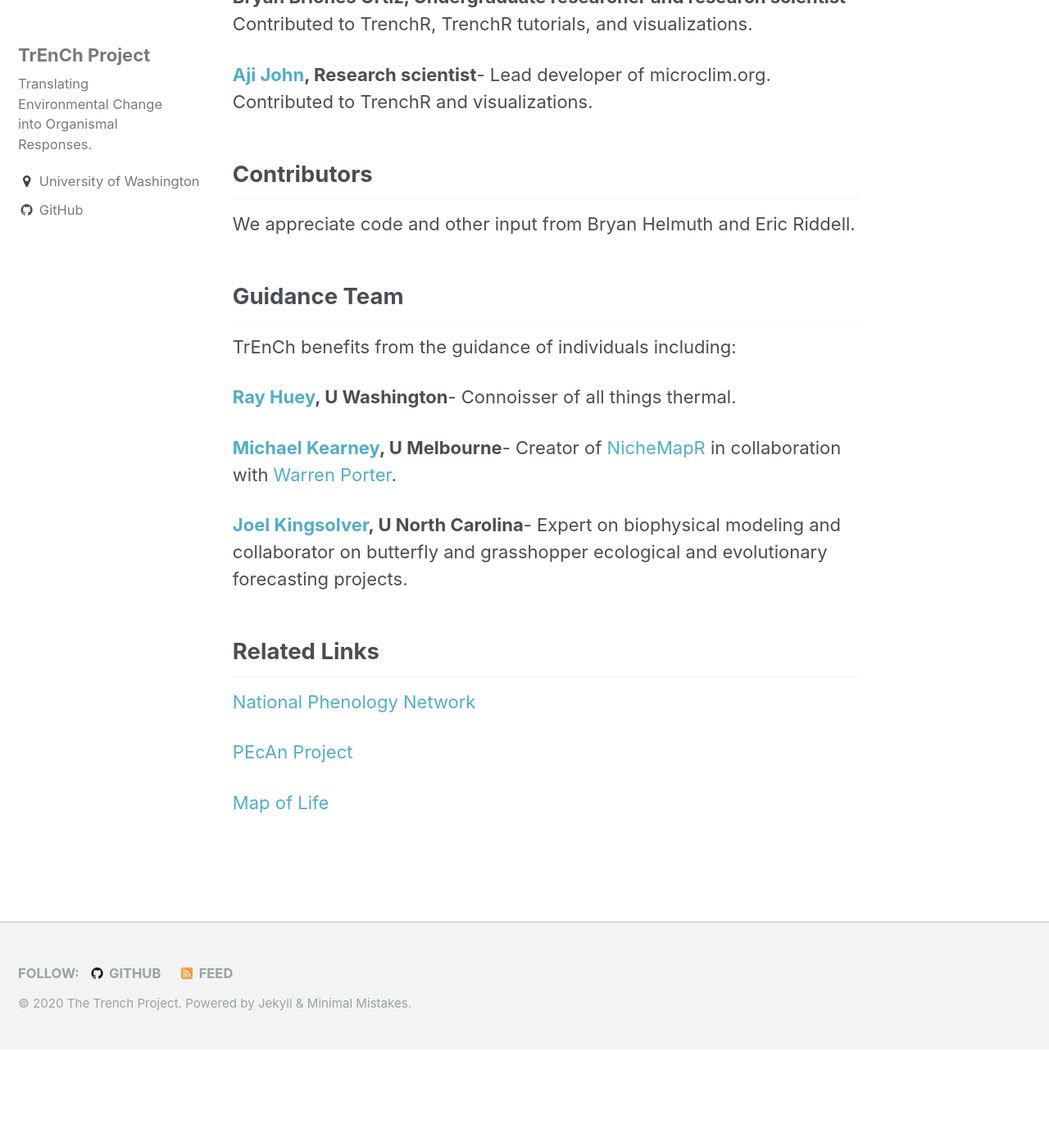
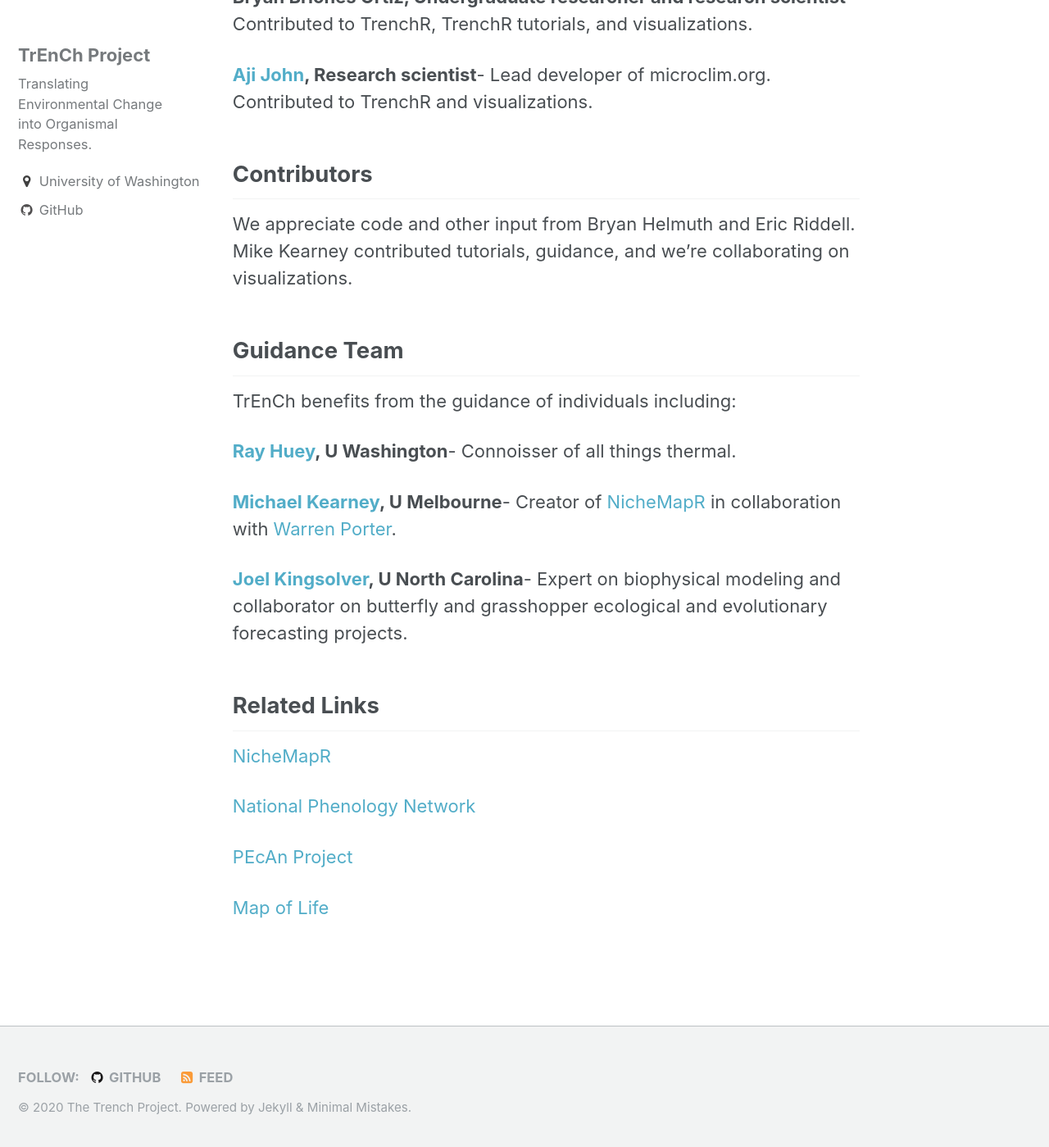
Before and after one commit to trenchproject/trenchproject.github.io, a Jekyll site: the page built from _pages/people.md, in a window 1280 px wide and 1400 px high, scrolled down 988 px. Shown: the whole window at 82% size. Built offline with Jekyll 4.4.1, drawn with Linux system fonts in a browser that asks for light colours; before the commit the page ends 2268 px from its top, so only the background shows below that.

Commit message:
Update people.md

```diff
--- a/_pages/people.md
+++ b/_pages/people.md
@@ -24,7 +24,7 @@ header:
 **[Aji John](http://www.ajijohn.com/), Research scientist**- Lead developer of microclim.org. Contributed to TrenchR and visualizations.
 
 ## Contributors
-We appreciate code and other input from Bryan Helmuth and Eric Riddell.
+We appreciate code and other input from Bryan Helmuth and Eric Riddell. Mike Kearney contributed tutorials, guidance, and we're collaborating on visualizations.
 
 ## Guidance Team
 
@@ -37,6 +37,7 @@ TrEnCh benefits from the guidance of individuals including:
 **[Joel Kingsolver](http://jgking.web.unc.edu/), U North Carolina**- Expert on biophysical modeling and collaborator on butterfly and grasshopper ecological and evolutionary forecasting projects.
 
 ## Related Links
+[NicheMapR](https://github.com/mrke/NicheMapR)
 
 [National Phenology Network](https://www.usanpn.org/)
 
```
